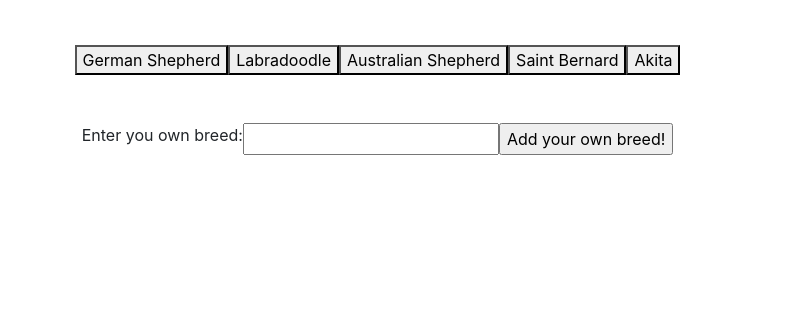
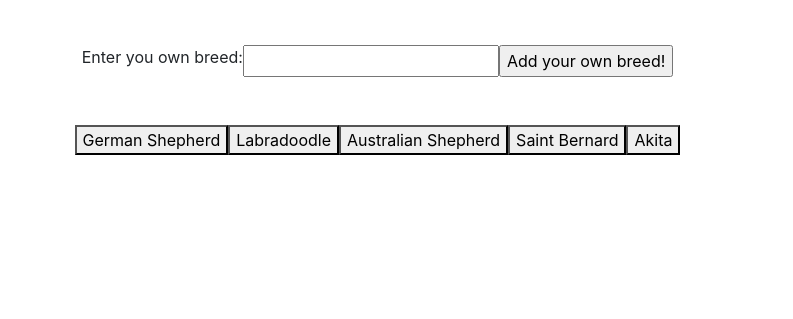
Before and after one commit to elpat77/Giphy_API, a plain HTML site: page index.html in a window 1280 px wide. Shown: the part 481-800 px from the top of the page, without its empty margins (243-1036 px from the left). Drawn offline with nearby package versions, Linux system fonts and the light colour scheme.

Commit message:
saving progress

```diff
--- a/assets/javascript/apps.js
+++ b/assets/javascript/apps.js
@@ -7,9 +7,9 @@ $(document).ready(function () {
     $('#add-breed').on('click', event => {
         event.preventDefault();
         var userBreed = $('#breed-input').val().trim();
-        console.log(userBreed);
+        console.log('the user breed is ' + userBreed);
         topics.push(userBreed);
-        console.log(topics);
+        console.log('the new topics are ' + topics);
         displayButtons();
     })
 
--- a/index.html
+++ b/index.html
@@ -26,6 +26,16 @@
         </div>
       </div>
     </div>
+    <div class="container">
+      <form id="breed-form">
+        <div class="row justify-content-md-center mt-5 mr-4">
+          <label for="breed-input">Enter you own breed: </label>
+
+          <input type="text" id="breed-input"><br>
+          <!-- Button triggers new movie to be added -->
+          <input id="add-breed" type="submit" value="Add your own breed!">
+      </form>
+    </div>
 
     <div class="container">
       <div class="row justify-content-md-center mt-5 mr-4">
@@ -34,14 +44,6 @@
       </div>
     </div>
 
-    <form id="breed-form">
-      <div class="row justify-content-md-center mt-5 mr-4">
-        <label for="breed-input">Enter you own breed: </label>
-
-        <input type="text" id="breed-input"><br>
-        <!-- Button triggers new movie to be added -->
-        <input id="add-breed" type="submit" value="Add your own breed!">
-    </form>
 
   </div>
 
```
